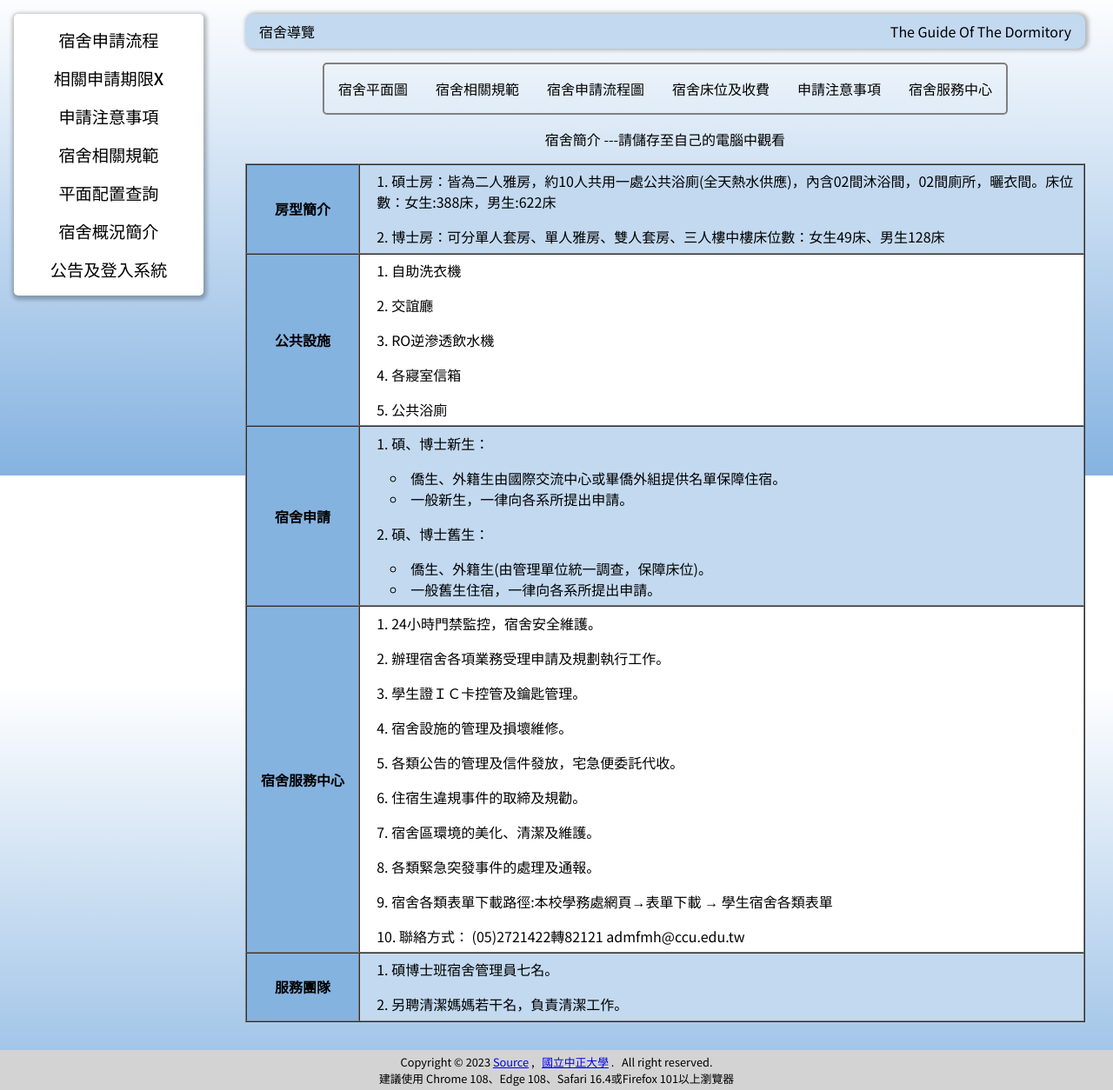
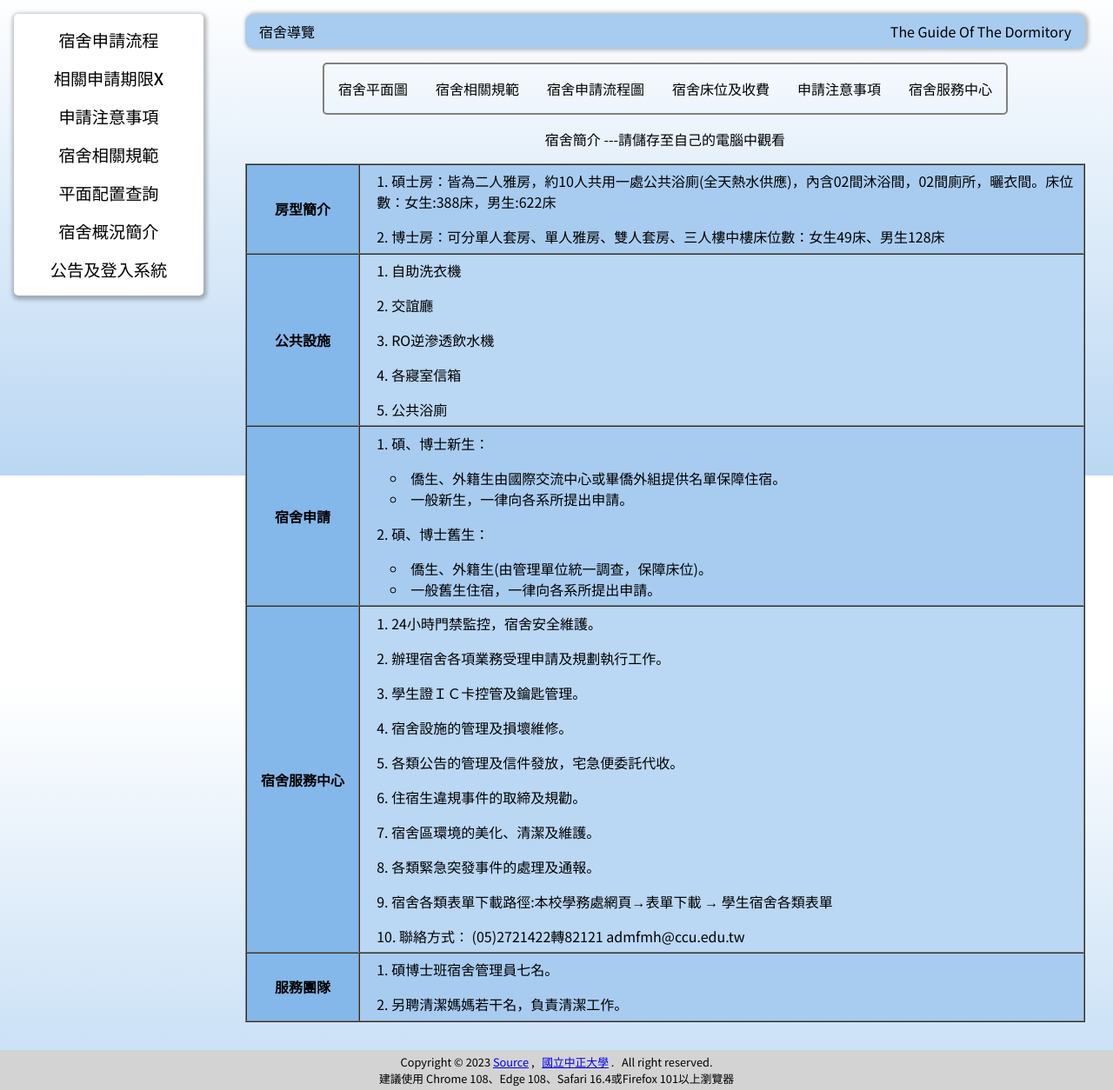
Before and after one commit to dachangjames/ccu-dorm-for-grads, a PHP site: the page made by index.php in a window 1280 px wide. Shown: the part 253-1507 px from the top of the page at 87% size. Run offline with PHP 8.4, Linux system fonts and the light colour scheme.

Commit message:
modified color theme

```diff
--- a/css/inner.css
+++ b/css/inner.css
@@ -82,11 +82,11 @@ ul.inner-list {
 }
 
 .inner-table th {
-  background: var(--background-light);
+  background: var(--primary-light-active);
 }
 
 .inner-table td {
-  background: white;
+  background: var(--background-light);
 }
 
 .inner-table tr:nth-child(2n + 1) > td {
--- a/css/style.css
+++ b/css/style.css
@@ -9,11 +9,14 @@
 }
 
 body {
-  --background-light: hsl(210, 60%, 70%);
-  --primary-light: hsl(210, 60%, 85%);
-  --primary-dark: hsl(210, 70%, 40%);
-  --primary-dark-active: hsl(210, 70%, 45%);
-  --text-light: hsl(210, 30%, 80%);
+  --text-light: #F2F5F8;
+  --background-light: #BAD7F3;
+  --primary-light: #A8CCF0;
+  --primary-light-active: #85B8EA;
+  --primary-dark-active: #2273BF;
+  --primary-dark: #1F68AD;
+
+  /* https://coolors.co/1f68ad-2273bf-85b8ea-a8ccf0-bad7f3-f2f5f8 */
 
   background: linear-gradient(white 30%, var(--background-light));
   background-repeat: no-repeat;
@@ -91,7 +94,7 @@ body {
   #top-menu {
     position: fixed;
     flex-direction: column;
-    top: 69px;
+    top: 64px;
     width: 100%;
     background: white;
     z-index: 2;
--- a/page/pg_rule.html
+++ b/page/pg_rule.html
@@ -33,7 +33,6 @@
       align-self: flex-start;
       list-style-position: inside;
       border-radius: 10px;
-      background: var(--primary-light);
       min-width: 100%;
       gap: 0;
       font-size: 1.4em;
@@ -58,7 +57,7 @@
     }
 
     .pg_rule > li:nth-child(2n) {
-      background: var(--primary-light);
+      background: var(--primary-light-active);
     }
     </style>
 </div>
```
